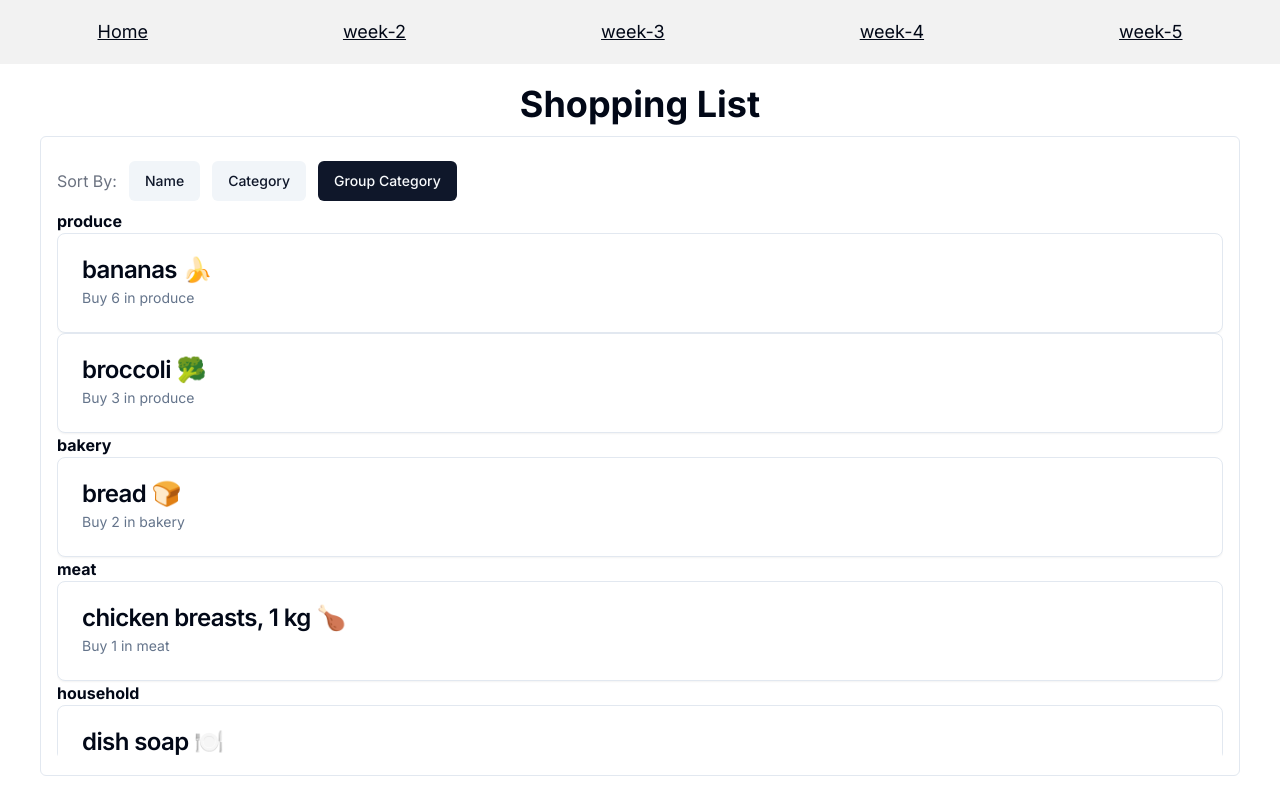
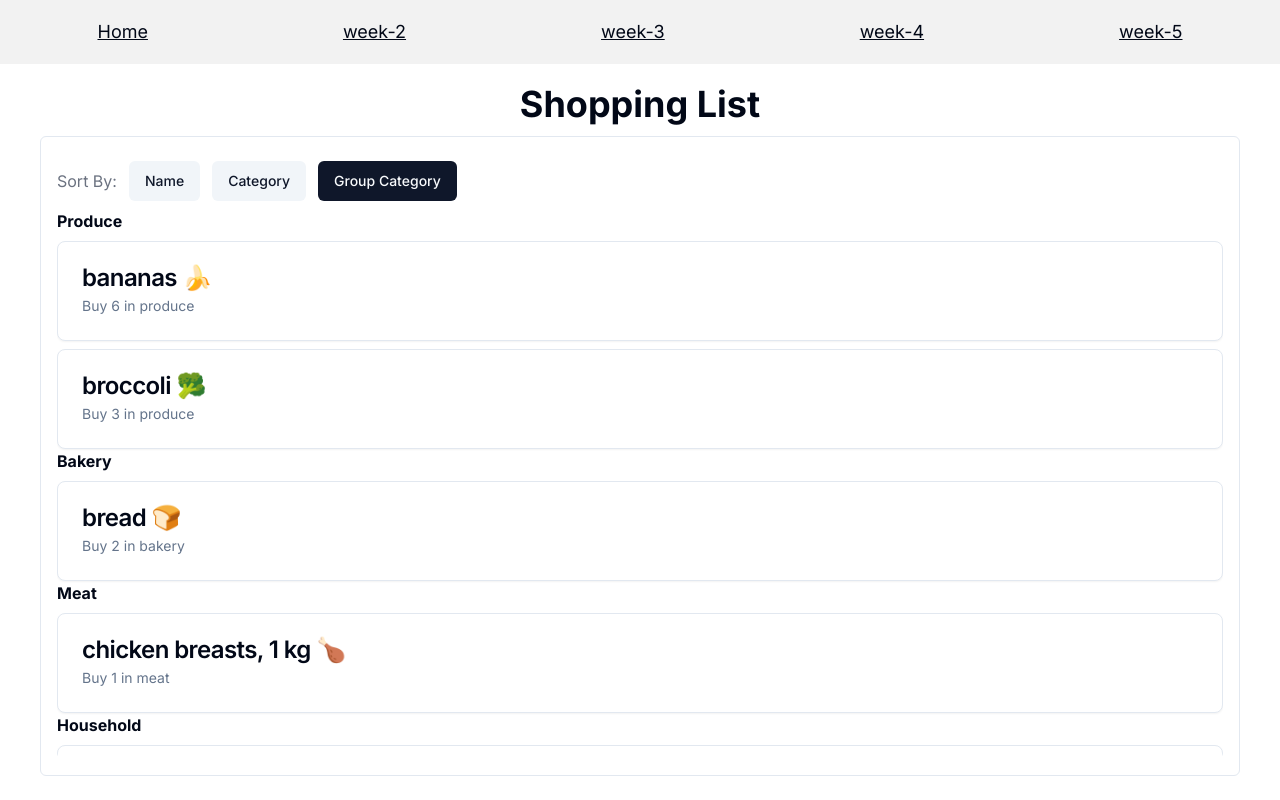
Before and after one commit to mitul154/cprg306-assignments, a Next.js app: page /week-5 in a window 1280 px wide. Both pictures are taken after a click on the button "Group Category". Built offline with nearby package versions, Linux system fonts and the light colour scheme.

Commit message:
add better spacing

```diff
--- a/app/week-5/item-list.js
+++ b/app/week-5/item-list.js
@@ -67,8 +67,8 @@ export default function ItemList() {
       </div>
       {isGrouped ? (
         Object.entries(groupedItems).map(([category, items]) => (
-          <div key={category}>
-            <h3 className="font-bold">{category}</h3>
+          <div key={category} className="flex flex-col gap-2">
+            <h3 className="font-bold capitalize">{category}</h3>
             {items.map((item, index) => (
               <Item
                 key={index}
```
